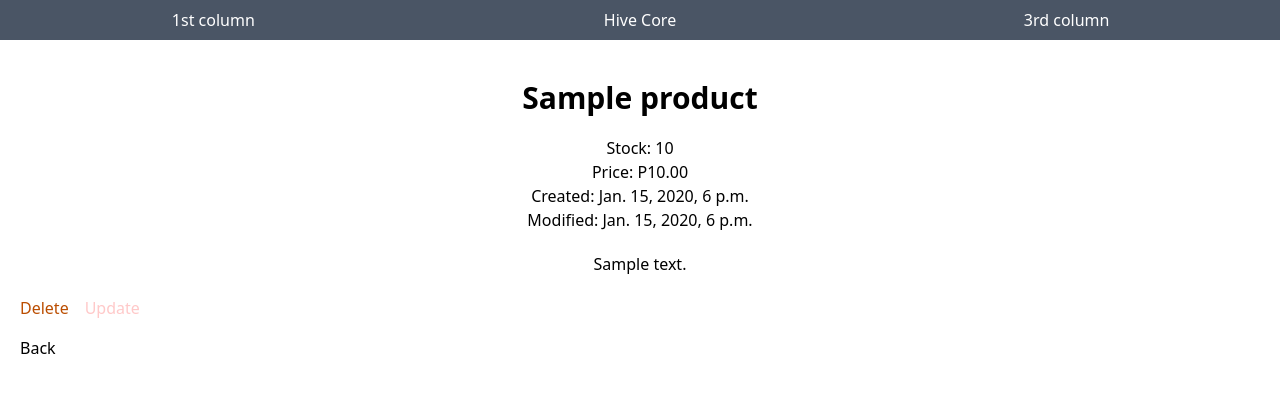
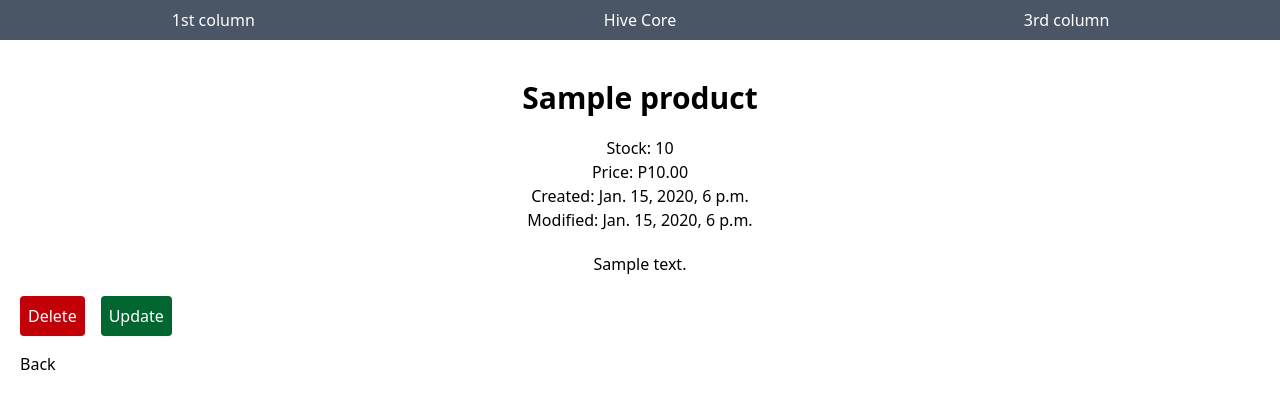
Before and after one commit to beelders-dev/hive-core, a Django app: page /products/00000000-0000-0000-0000-000000000001/ in a window 1280 px wide. Shown: the top 409 px of the page. Run offline with Django 5.2, Linux system fonts and the light colour scheme; tables that the repository leaves empty hold one stand-in row (values such as "Sample post").

Commit message:
fix intellisense tw

```diff
--- a/package.json
+++ b/package.json
@@ -4,7 +4,9 @@
   "description": "",
   "main": "index.js",
   "scripts": {
-    "test": "echo \"Error: no test specified\" && exit 1"
+    "test": "echo \"Error: no test specified\" && exit 1",
+
+    "watch": "tailwindcss -i ./static/src/input.css -o ./static/dist/styles.css --watch"
   },
   "keywords": [],
   "author": "",
--- a/static/dist/styles.css
+++ b/static/dist/styles.css
@@ -7,8 +7,9 @@
     'Noto Color Emoji';
     --font-mono: ui-monospace, SFMono-Regular, Menlo, Monaco, Consolas, 'Liberation Mono', 'Courier New',
     monospace;
-    --color-red-200: oklch(88.5% 0.062 18.334);
-    --color-red-300: oklch(80.8% 0.114 19.571);
+    --color-red-400: oklch(70.4% 0.191 22.216);
+    --color-red-600: oklch(57.7% 0.245 27.325);
+    --color-red-700: oklch(50.5% 0.213 27.518);
     --color-red-800: oklch(44.4% 0.177 26.899);
     --color-amber-100: oklch(96.2% 0.059 95.617);
     --color-amber-200: oklch(92.4% 0.12 95.746);
@@ -16,6 +17,7 @@
     --color-amber-600: oklch(66.6% 0.179 58.318);
     --color-amber-700: oklch(55.5% 0.163 48.998);
     --color-green-600: oklch(62.7% 0.194 149.214);
+    --color-green-800: oklch(44.8% 0.119 151.328);
     --color-gray-50: oklch(98.5% 0.002 247.839);
     --color-gray-100: oklch(96.7% 0.003 264.542);
     --color-gray-600: oklch(44.6% 0.03 256.802);
@@ -319,6 +321,18 @@
   .bg-green-600 {
     background-color: var(--color-green-600);
   }
+  .bg-green-800 {
+    background-color: var(--color-green-800);
+  }
+  .bg-red-400 {
+    background-color: var(--color-red-400);
+  }
+  .bg-red-600 {
+    background-color: var(--color-red-600);
+  }
+  .bg-red-700 {
+    background-color: var(--color-red-700);
+  }
   .p-2 {
     padding: calc(var(--spacing) * 2);
   }
@@ -346,18 +360,6 @@
   .text-amber-100 {
     color: var(--color-amber-100);
   }
-  .text-amber-700 {
-    color: var(--color-amber-700);
-  }
-  .text-red-200 {
-    color: var(--color-red-200);
-  }
-  .text-red-300 {
-    color: var(--color-red-300);
-  }
-  .text-red-800 {
-    color: var(--color-red-800);
-  }
   .text-white {
     color: var(--color-white);
   }
@@ -370,6 +372,10 @@
   }
   .shadow-xl {
     --tw-shadow: 0 20px 25px -5px var(--tw-shadow-color, rgb(0 0 0 / 0.1)), 0 8px 10px -6px var(--tw-shadow-color, rgb(0 0 0 / 0.1));
+    box-shadow: var(--tw-inset-shadow), var(--tw-inset-ring-shadow), var(--tw-ring-offset-shadow), var(--tw-ring-shadow), var(--tw-shadow);
+  }
+  .shadow-xs {
+    --tw-shadow: 0 1px 2px 0 var(--tw-shadow-color, rgb(0 0 0 / 0.05));
     box-shadow: var(--tw-inset-shadow), var(--tw-inset-ring-shadow), var(--tw-ring-offset-shadow), var(--tw-ring-shadow), var(--tw-shadow);
   }
   .outline {
--- a/templates/products/product_detail.html
+++ b/templates/products/product_detail.html
@@ -12,8 +12,10 @@
     </div>
     <div class="flex flex-col gap-2">
         <div class="flex gap-4 mb-2">
-            <a href="{% url 'product_delete' product.pk %}" class="text-amber-700">Delete</a>
-            <a href="{% url 'product_update' product.pk %}" class="text-red-200">Update</a>
+            <a href="{% url 'product_delete' product.pk %}"
+               class="rounded text-white bg-red-700 p-2 shadow-xs">Delete</a>
+            <a href="{% url 'product_update' product.pk %}"
+               class="rounded text-white bg-green-800 p-2 shadow-xs">Update</a>
         </div>
         <a href="{% url 'product_list' %}">Back</a>
     </div>
```
Also changed, not shown: docker-compose.yml (+2 -14 lines), tailwind.config.js (+1 -10 lines).
